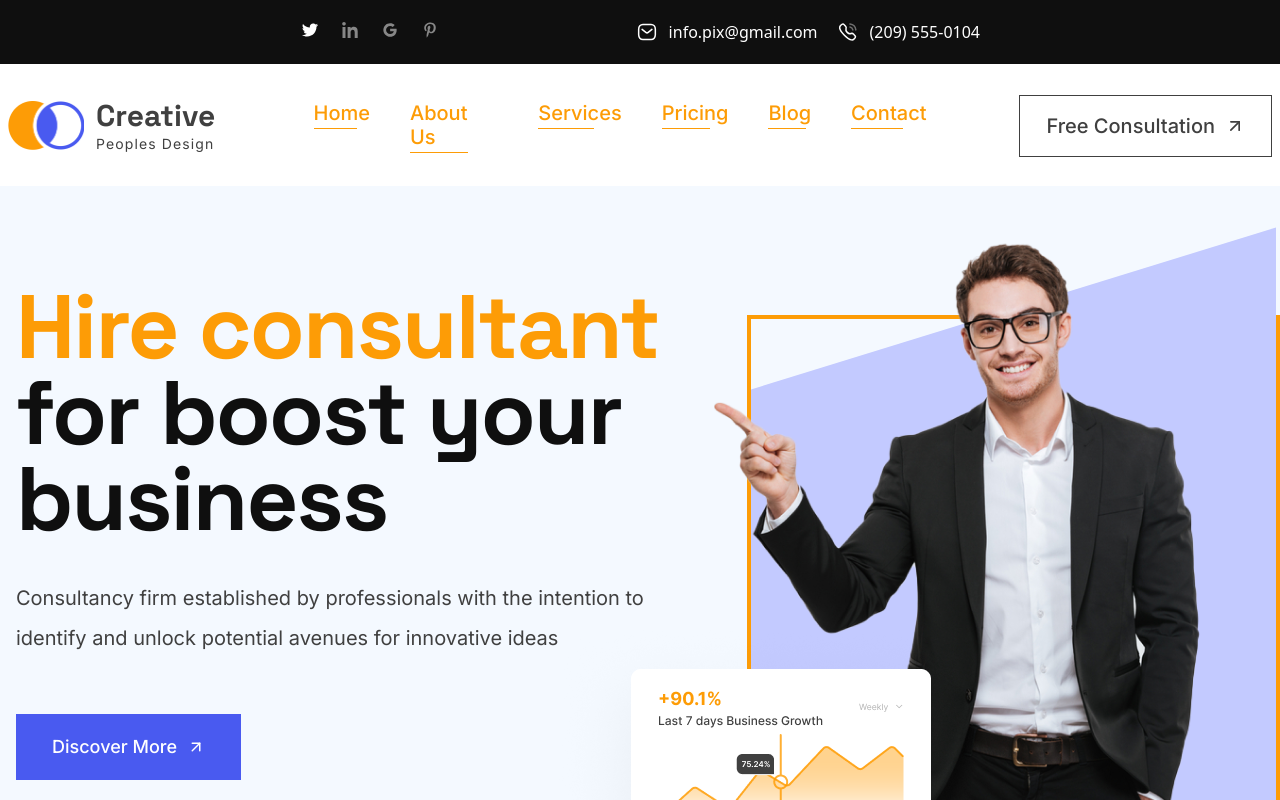
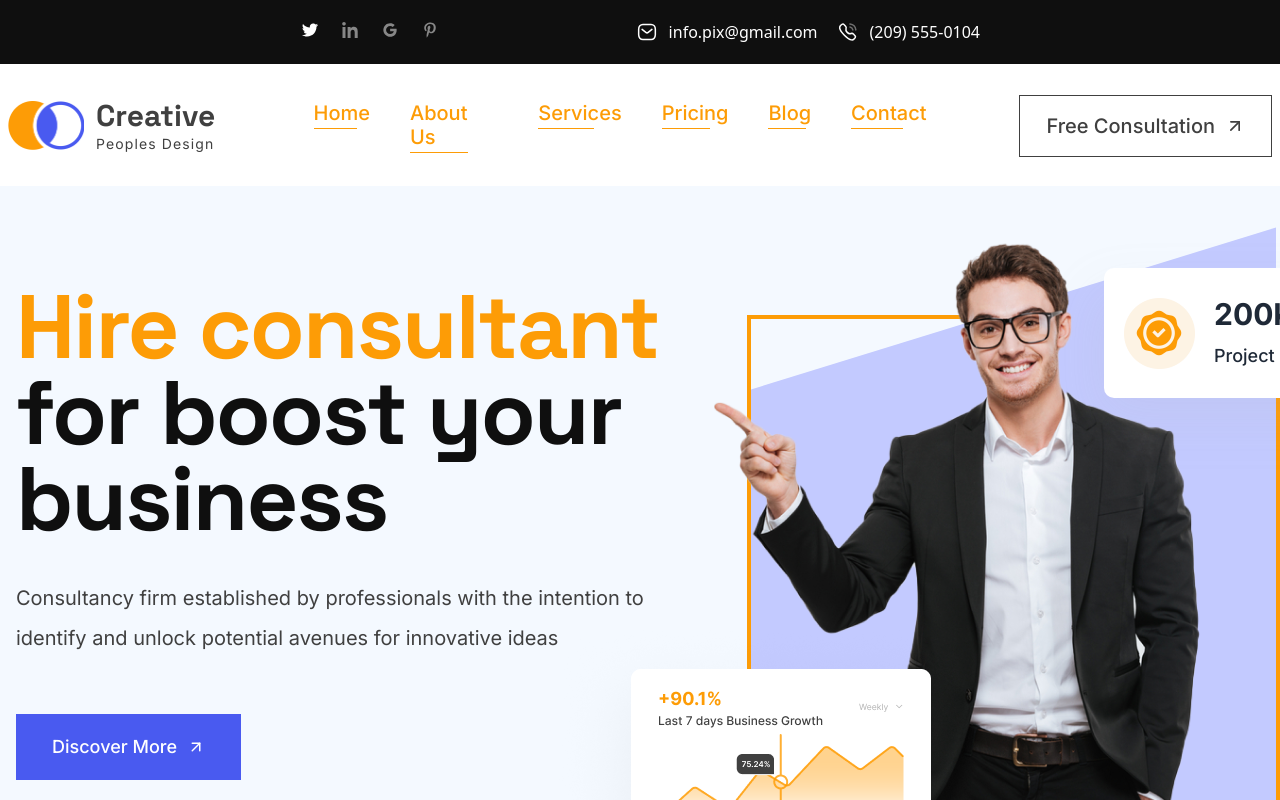
Before and after one commit to mahfuz091/oyolloo-task-clone, a React (Vite) app: page / in a window 1280 px wide. Shown: the top 800 px of the page. Built offline with nearby package versions, Linux system fonts and the light colour scheme.

Commit message:
banner project position fixed

```diff
--- a/src/Pages/Banner/Banner.jsx
+++ b/src/Pages/Banner/Banner.jsx
@@ -6,6 +6,7 @@ import ellipse3 from "../../assets/Image/Ellipse3.png";
 import ellipse4 from "../../assets/Image/Ellipse4.png";
 import portrait from "../../assets/Image/Portrait Image.png";
 import card02 from "../../assets/Image/card 02.png";
+import project from '../../assets/Image/Group-02.png'
 
 const Banner = () => {
   return (
@@ -122,6 +123,13 @@ const Banner = () => {
           <div className=' absolute bottom-[107px] -left-[188px]  z-10 '>
             <img src={card02} alt='' />
           </div>
+          <div className='banner-project flex items-center gap-[19px] pl-[20px] absolute -top-[47px] z-10 -right-[98px]'>
+            <img className="w-[71px]" src={project} alt="" />
+            <div>
+              <h2 className="font-secondary text-3xl font-bold mb-[10px]">200K</h2>
+              <p className="font-secondary text-lg font-medium">Project Done</p>
+            </div>
+          </div>
         </div>
       </div>
     </div>
--- a/src/Pages/Team/Team.jsx
+++ b/src/Pages/Team/Team.jsx
@@ -19,7 +19,7 @@ const Team = () => {
           slidesPerView={3.95}
           centeredSlides='true'
           spaceBetween={30}
-          className=' mySwiper max-w-[1920px]'
+          className=' mySwiper '
         >
           <SwiperSlide>
             <div className='image image1 relative '>
--- a/src/index.css
+++ b/src/index.css
@@ -384,9 +384,11 @@
   font-size: 20px;
   font-style: normal;
   font-weight: 600;
-  line-height: 36px; /* 180% */
+  line-height: 36px;
+  /* 180% */
   text-transform: uppercase;
 }
+
 .team-subheading {
   color: #0f0f0f;
   text-align: center;
@@ -394,7 +396,8 @@
   font-size: 50px;
   font-style: normal;
   font-weight: 700;
-  line-height: 62px; /* 124% */
+  line-height: 62px;
+  /* 124% */
   letter-spacing: -1px;
   margin-bottom: 60px;
 }
@@ -403,6 +406,7 @@
   width: 470px;
   height: 550px;
 }
+
 .image1 {
   background-image: url(./assets/Image/image-1.jpg);
   background-repeat: no-repeat;
@@ -416,30 +420,35 @@
   background-size: cover;
   background-position: center;
 }
+
 .image3 {
   background-image: url(./assets/Image/Untitled.png);
   background-repeat: no-repeat;
   background-size: cover;
   background-position: center;
 }
+
 .image4 {
   background-image: url(./assets/Image/Image-4.png);
   background-repeat: no-repeat;
   background-size: cover;
   background-position: center;
 }
+
 .image5 {
   background-image: url(./assets/Image/Image-5.png);
   background-repeat: no-repeat;
   background-size: cover;
   background-position: center;
 }
+
 .expart-des {
-  width: 473px;
+  width: 471px;
   height: 124px;
   background: #ffffff;
   display: none;
 }
+
 .swiper-slide-active .expart-des {
   display: block;
 }
@@ -457,6 +466,7 @@
   line-height: normal;
   margin-bottom: 14px;
 }
+
 .expart-address {
   color: #0f0f0f;
 
@@ -467,12 +477,14 @@
   line-height: normal;
   opacity: 0.800000011920929;
 }
+
 .testimonial {
   background: #fff5da;
   width: 1920px;
   height: 561px;
   flex-shrink: 0;
 }
+
 .testimonial-title {
   width: 651px;
   color: #0f0f0f;
@@ -480,13 +492,16 @@
   font-size: 54px;
   font-style: normal;
   font-weight: 700;
-  line-height: 62px; /* 114.815% */
+  line-height: 62px;
+  /* 114.815% */
   letter-spacing: -1.08px;
 }
+
 .testimonial-content {
   background: #fff;
   box-shadow: 0px 10px 120px -6px rgba(0, 0, 0, 0.06);
 }
+
 .review {
   width: 589px;
   height: 182px;
@@ -496,30 +511,38 @@
   font-size: 22px;
   font-style: italic;
   font-weight: 500;
-  line-height: 40px; /* 181.818% */
+  line-height: 40px;
+  /* 181.818% */
 }
+
 .reviewer-name {
   color: #2c373e;
   font-family: Inter;
   font-size: 24px;
   font-style: normal;
   font-weight: 700;
-  line-height: 145%; /* 34.8px */
+  line-height: 145%;
+  /* 34.8px */
 }
+
 .reviewer-status {
   color: #46535a;
   font-family: Inter;
   font-size: 16px;
   font-style: normal;
   font-weight: 500;
-  line-height: 145%; /* 23.2px */
+  line-height: 145%;
+  /* 23.2px */
 }
+
 .swiper-pagination {
   margin-left: 270px;
 }
+
 .swiper-pagination-bullet-active {
   background-color: #fd9c06 !important;
 }
+
 .blog-title {
   color: var(--p-2, #0f0f0f);
   text-align: center;
@@ -527,15 +550,18 @@
   font-size: 54px;
   font-style: normal;
   font-weight: 700;
-  line-height: 62px; /* 114.815% */
+  line-height: 62px;
+  /* 114.815% */
   letter-spacing: -1.08px;
   margin-top: 392px;
 }
+
 .blog-image {
   width: 420.778px;
   height: 314px;
   flex-shrink: 0;
 }
+
 .blog-status {
   color: #858585;
   font-family: Inter;
@@ -544,6 +570,7 @@
   font-weight: 400;
   line-height: normal;
 }
+
 .line3 {
   width: 420.778px;
   height: 1px;
@@ -551,25 +578,30 @@
   margin-top: 27px;
   margin-bottom: 11px;
 }
+
 .blog-subtitle {
   color: #0f0f0f;
   font-family: Inter;
   font-size: 24px;
   font-style: normal;
   font-weight: 600;
-  line-height: 38px; /* 158.333% */
+  line-height: 38px;
+  /* 158.333% */
   margin-bottom: 10px;
 }
+
 .blog-details {
   color: #404040;
   font-family: Inter;
   font-size: 18px;
   font-style: normal;
   font-weight: 400;
-  line-height: 32px; /* 177.778% */
+  line-height: 32px;
+  /* 177.778% */
   margin-bottom: 16px;
   width: 417.779px;
 }
+
 .blog-date {
   color: #404040;
   font-family: Inter;
@@ -580,42 +612,58 @@
   background: #fff;
   padding: 14px 10px;
 }
+
 .group {
   width: 107.726px;
   height: 108.655px;
   flex-shrink: 0;
 }
+
 .feature-card-title {
   color: #000;
   font-family: Inter;
   font-size: 16px;
   font-style: normal;
   font-weight: 600;
-  line-height: 16px; /* 100% */
+  line-height: 16px;
+  /* 100% */
   margin-top: 26px;
   margin-left: 28px;
   margin-bottom: 8px;
 }
+
 .feature-card-description {
   color: var(--primary-300, #474747);
   font-family: Inter;
   font-size: 8px;
   font-style: normal;
   font-weight: 400;
-  line-height: 12px; /* 150% */
+  line-height: 12px;
+  /* 150% */
   padding-left: 28px;
   padding-right: 32px;
   margin-bottom: 20px;
 }
+
 .feature-card-button {
   color: #fd9c06;
   font-family: Inter;
   font-size: 10px;
   font-style: normal;
   font-weight: 600;
-  line-height: 12px; /* 120% */
+  line-height: 12px;
+  /* 120% */
   opacity: 0.8999999761581421;
   display: flex;
   gap: 4px;
   margin-left: 28px;
 }
+
+.banner-project {
+  width: 274px;
+  height: 130px;
+
+  border-radius: 10px;
+  background: var(--neutral-pure-white, #FFF);
+  box-shadow: -10px 23px 54px 0px rgba(172, 172, 172, 0.12);
+}
```
Also changed, not shown: src/assets/Image/Group-02.png (added), 1 other file (tests, documents, lock files or other folders).
